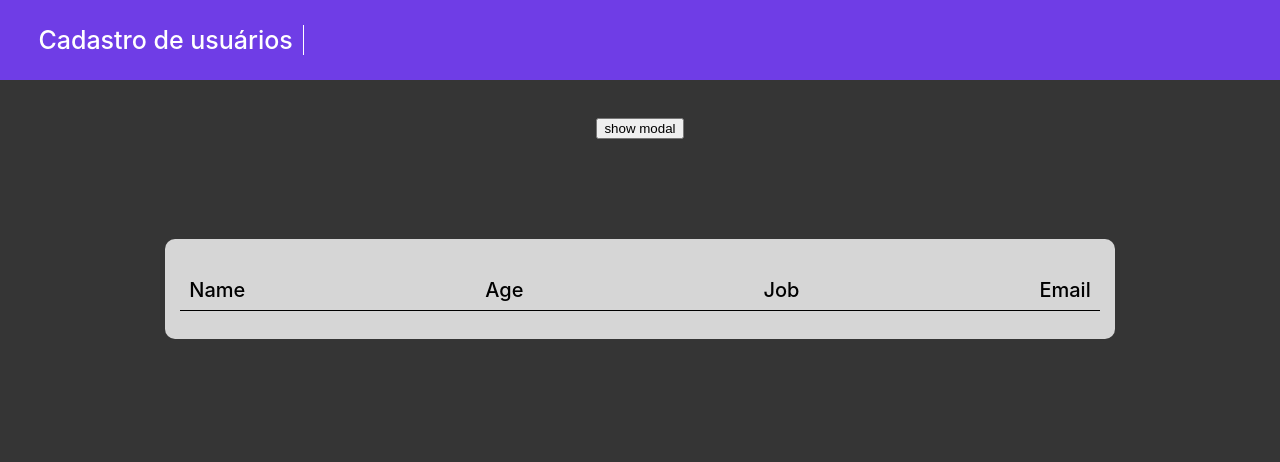
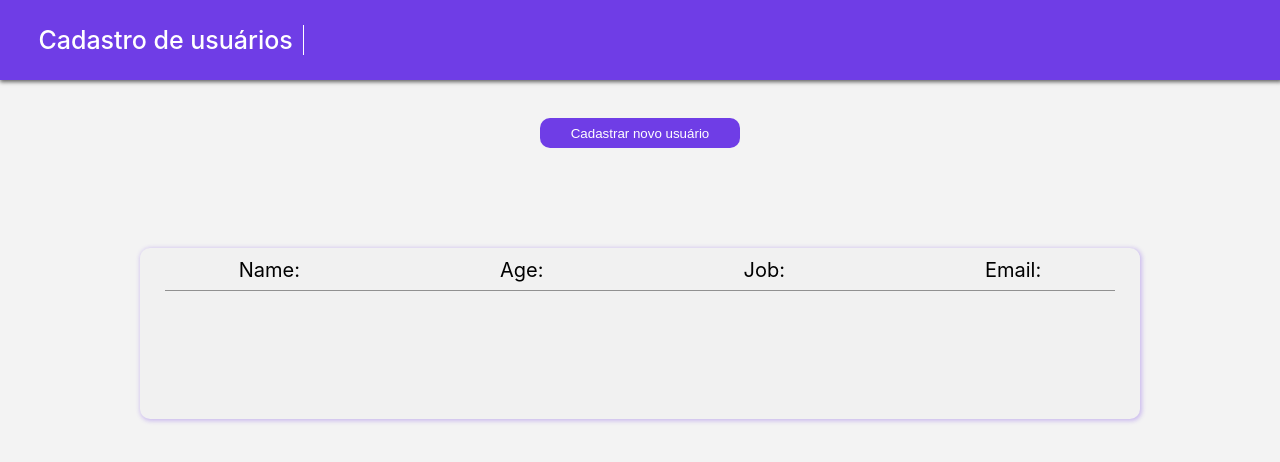
Before and after one commit to TiagoVillarim/Cadastro-de-usu-rios, a React (Create React App) app: page / in a window 1280 px wide. Shown: the top 462 px of the page. Built offline with nearby package versions, Linux system fonts and the light colour scheme.

Commit message:
projeto atualizado

```diff
--- a/src/components/modal/modal.js
+++ b/src/components/modal/modal.js
@@ -18,14 +18,18 @@ export default function Modal(props) {
     email: email
   }
 
-
   function onSubmit() {
+    if(name < 1 || name === undefined || age < 1 || age === undefined ||
+      job < 1 || job === undefined || email < 1 || email === undefined) {
+        alert("Opa, parece que você esqueceu de algo, tente novamente");
+      }else{
         setUserList([...userList, {users}]);
         setName("");
         setEmail("");
         setAge("");
         setJob("")
         setShowModal(false);
+      };
   };
 
   if(!props.showModal) {
--- a/src/components/pages/home.js
+++ b/src/components/pages/home.js
@@ -18,23 +18,23 @@ export default function Home() {
       </header>
 
       <body className="body-container">
-        <button onClick={() => setShowModal(true)}>show modal</button>
+        <button onClick={() => setShowModal(true)} className="show-modal">Cadastrar novo usuário</button>
         <Modal showModal={showModal} onClose={() => setShowModal(false)}/>
         <section className="users-section">
           <div className="users-box">
-            <a>Name</a>
-            <a>Age</a>
-            <a>Job</a>
-            <a>Email</a>
+            <a className="user">Name:</a>
+            <a>Age:</a>
+            <a>Job:</a>
+            <a>Email:</a>
           </div>
           <div className="users-container">
             {userList.map((listItem, index) => {
               return(
                 <div className="list-users" key={index}>
-                  <a>{listItem.users.name}</a>
-                  <a>{listItem.users.age}</a>
-                  <a>{listItem.users.job}</a>
-                  <a>{listItem.users.email}</a>
+                  <a className="user">{listItem.users.name}</a>
+                  <a className="user">{listItem.users.age}</a>
+                  <a className="user">{listItem.users.job}</a>
+                  <a className="user">{listItem.users.email}</a>
                 </div>
               )
             })}
--- a/src/components/styles/home.scss
+++ b/src/components/styles/home.scss
@@ -1,7 +1,7 @@
 $default-color: rgb(111, 61, 230);
 
 body {
-  background-color: rgb(53, 53, 53);
+  background-color: rgb(243, 243, 243);
 }
 
 .header {
@@ -10,6 +10,7 @@ body {
   align-items: center;
   width: 100%;
   height: 10vh;
+  box-shadow: 1px 1px 4px 1px rgba(0,0,0, 0.6);
 
   .title {
     color: white;
@@ -23,6 +24,25 @@ body {
   }
 }
 
+.show-modal {
+  background-color: $default-color;
+  color: white;
+  display: flex;
+  align-items: center;
+  justify-content: center;
+  width: 200px;
+  height: 30px;
+  outline: none;
+  border: none;
+  border-radius: 10px;
+  cursor: pointer;
+  transition: 0.3s;
+}
+
+.show-modal:hover {
+  opacity: 0.6;
+}
+
 .body-container {
   display: flex;
   flex-direction: column;
@@ -31,27 +51,44 @@ body {
   margin-top: 3%;
 
   .users-section {
-    background-color: rgb(214, 214, 214);
+    background-color: rgb(241, 241, 241);
     display: flex;
     flex-direction: column;
     align-items: center;
     justify-content: center;
-    width: 950px;
-    height: 100px;
+    width: 1000px;
+    height: 100%;
     border-radius: 10px;
     margin-top: 100px;
+    padding-bottom: 10%;
+    box-shadow: 1px 1px 4px 1px rgba(111,61,230, 0.3);
+
 
     .users-box {
       display: flex;
       align-items: center;
       justify-content: center;
-      width: 920px;
-      border-bottom: 1px solid black;
+      width: 950px;
+      border-bottom: 1px solid rgba(0,0,0, 0.4);
 
       a {
         font-size: 20px;
-        font-weight: 500;
-        margin: 10px 120px 8px 120px;
+        font-weight: 400;
+        margin: 10px 100px 8px 100px;
+      }
+    }
+
+    .users-container {
+      display: flex;
+      flex-direction: column;
+
+      .list-users {
+        display: flex;
+        margin-left: 40px;
+
+        .user{
+          padding: 100px;
+        }
       }
     }
   }
--- a/src/components/styles/modal.scss
+++ b/src/components/styles/modal.scss
@@ -17,7 +17,7 @@ $default-color: rgb(111, 61, 230);
   flex-direction: column;
   width: 700px;
   height: 500px;
-  background-color: rgb(214, 214, 214);
+  background-color: rgb(241, 241, 241);
   border-radius: 10px;
 }
 
@@ -32,9 +32,14 @@ $default-color: rgb(111, 61, 230);
     margin: 20px;
     width: 300px;
     border-radius: 15px;
-    border: none;
+    border: 1px solid rgba(111,61,230, 0);
     outline: none;
     opacity: 0.9;
+    transition: 0.3s;
+  }
+
+  .inputs:hover {
+    border: 1px solid rgba(111,61,230, 1);
   }
 }
 
@@ -56,6 +61,12 @@ $default-color: rgb(111, 61, 230);
     outline: none;
     border: none;
     border-radius: 10px;
+    cursor: pointer;
+    transition: 0.3s;
+  }
+
+  .button:hover {
+    opacity: 0.6;
   }
 }
 
```
Lines whose indentation alone changed are shown as unchanged.
